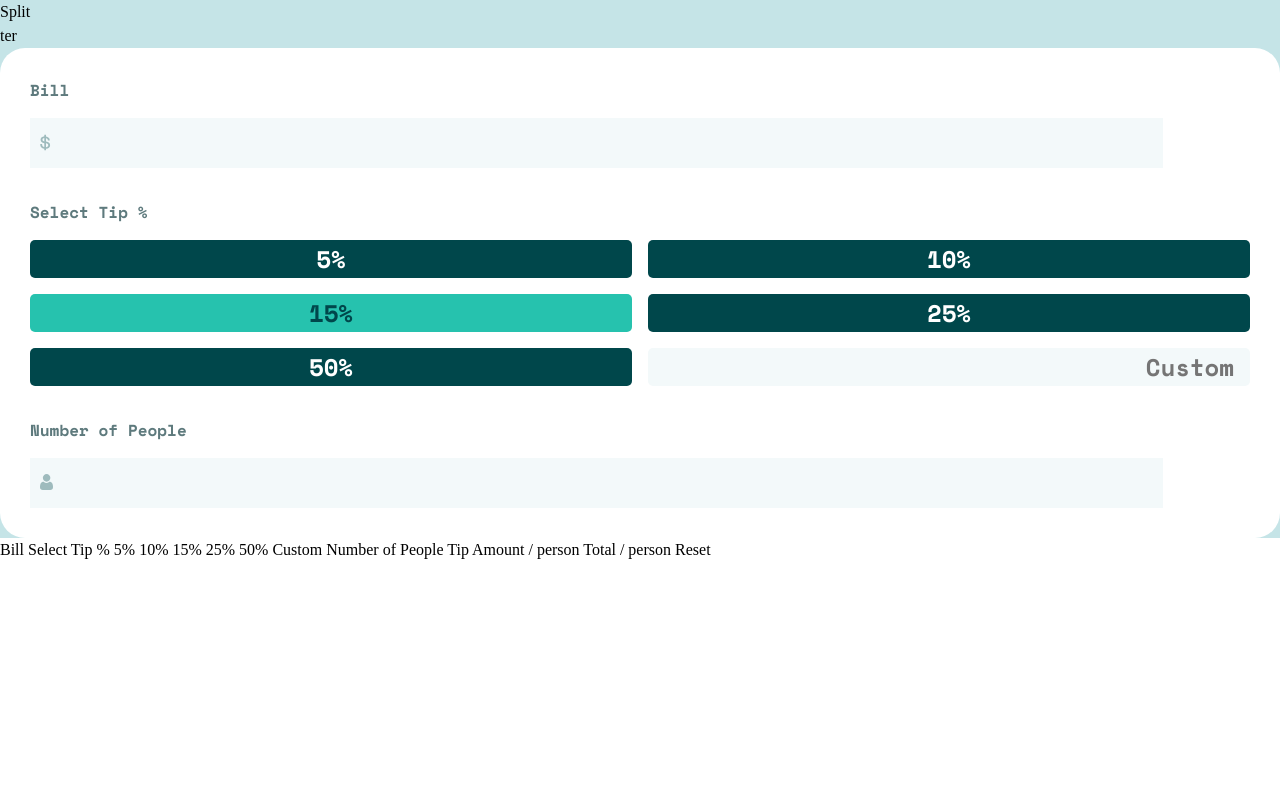
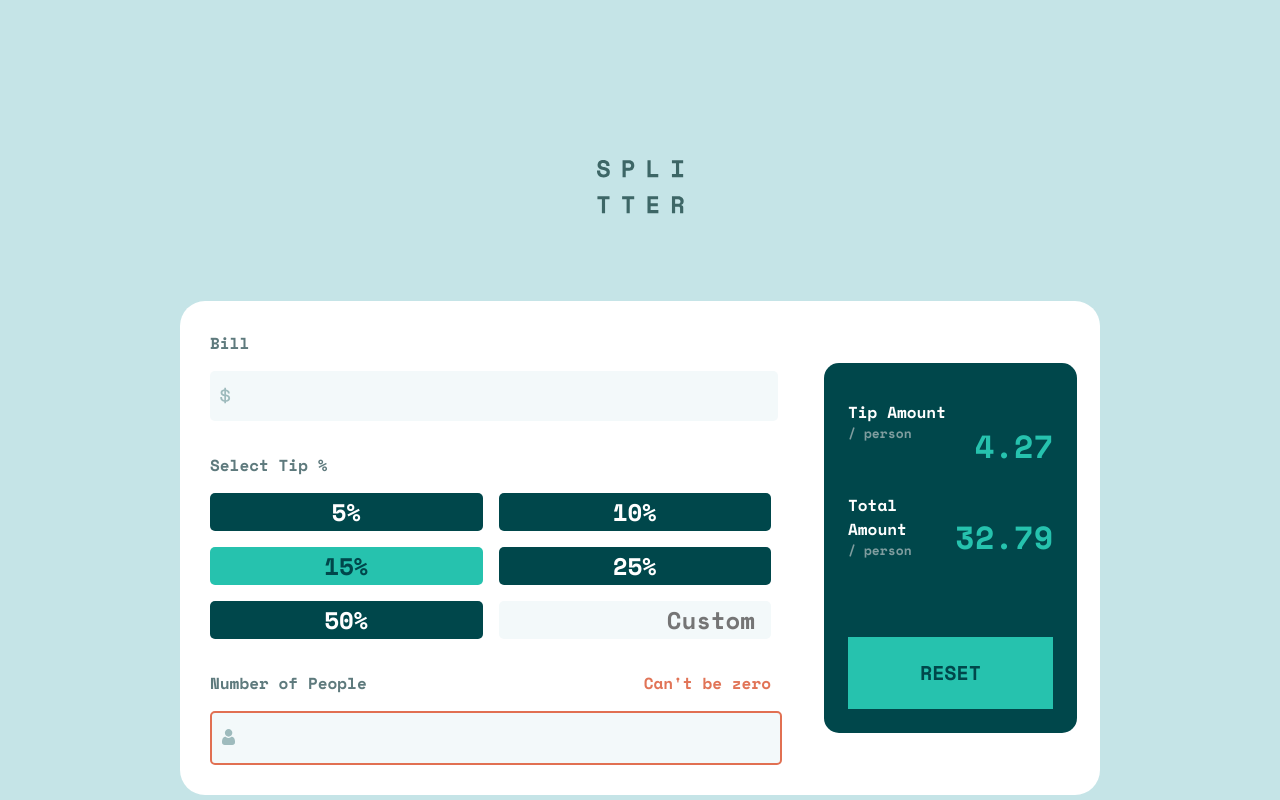
Before and after one commit to marcus-hill/tip-calculator, a plain HTML site: page index.html in a window 1280 px wide. Drawn offline with nearby package versions, Linux system fonts and the light colour scheme.

Commit message:
Complete JavaScript

```diff
--- a/index.html
+++ b/index.html
@@ -14,9 +14,10 @@
 </head>
 <body>
   <main>
-    <p>Split<br>ter</p>
+    <img src="images/logo.svg" class="splitter-title">
     <div class="tip-calculator-container">
       <form>
+        <div class="top">
           <div class="bill-section">
             <label for="bill-amount-input" class="bill-amount-label">Bill</label>
             <input type="number" class="input-box-tip bill" id="bill-amount-input" name="Bill">
@@ -25,52 +26,51 @@
           <div class="tip-section">
             <p class="select-tip-label">Select Tip %</p>
             <div class="tip-grid">
-            <input type="radio" name="tip" id="tip-amount-5" class="input-tip-amount">
+              <input type="radio" name="tip" id="tip-amount-5" class="input-tip-amount" value="5">
               <label for="tip-amount-5" class="input-tip-label">5%</label>
 
-            <input type="radio" name="tip" id="tip-amount-10" class="input-tip-amount">
+              <input type="radio" name="tip" id="tip-amount-10" class="input-tip-amount" value="10">
               <label for="tip-amount-10" class="input-tip-label">10%</label>
 
-            <input type="radio" name="tip" id="tip-amount-15" class="input-tip-amount" checked>
+              <input type="radio" name="tip" id="tip-amount-15" class="input-tip-amount" value="15" checked>
               <label for="tip-amount-15" class="input-tip-label">15%</label>
 
-            <input type="radio" name="tip" id="tip-amount-25" class="input-tip-amount">
+              <input type="radio" name="tip" id="tip-amount-25" class="input-tip-amount" value="25">
               <label for="tip-amount-25" class="input-tip-label">25%</label>
 
-            <input type="radio" name="tip" id="tip-amount-50" class="input-tip-amount">
+              <input type="radio" name="tip" id="tip-amount-50" class="input-tip-amount" value="50">
               <label for="tip-amount-50" class="input-tip-label">50%</label>
 
-            <input type="number" name="tip" id="tip-amount-custom" class="input-tip-custom" placeholder="Custom">
+              <input type="number" name="tipCustom" id="tip-amount-custom" class="input-tip-custom" placeholder="Custom">
+            </div>
           </div>
 
           <div class="number-people-section">
-            <label for="number-people-input" class="number-people-label">Number of People</label>
-            <input type="number" class="input-box-tip number-people" id="number-people-input" name="Number of people">
+            <div class="number-people-labels">
+              <label for="number-people-input" class="number-people-label number-people-text">Number of People</label>
+              <label for="number-people-input" class="number-people-label number-people-error error-visible" id="number-people-error">Can't be zero</label>
             </div>
 
+            <input type="number" class="input-box-tip number-people error-visible-border" id="number-people-input" name="Number of people">
+          </div>
+
+        </div>
+
+        <div class="total-section">
+          <div class="tip-amount-person-container">
+            <p class="tip-amount-title">Tip Amount</p>
+            <p class="tip-amount-text">/ person</p>
+          </div>
+          <p class="tip-amount-person tip-amount-total-text" id="tip-amount-person">4.27</p>
+          <div class="tip-amount-total-container">
+            <p class="tip-amount-title">Total Amount</p>
+            <p class="tip-amount-text">/ person</p>
+          </div>
+          <p class="tip-amount-total tip-amount-total-text" id="tip-amount-total">32.79</p>
+          <input type="submit" value="RESET" id="reset-form" class="submit-button">
         </div>
       </form>
     </div>
   </main>
-  Bill
-
-  Select Tip %
-  5%
-  10%
-  15%
-  25%
-  50%
-  Custom
-
-  Number of People
-
-  Tip Amount
-  / person
-
-  Total
-  / person
-
-  Reset
-
 </body>
 </html>
--- a/main.js
+++ b/main.js
@@ -0,0 +1,51 @@
+let billAmountInput = document.getElementById('bill-amount-input');
+let tipAmountText = document.getElementById('tip-amount-person');
+let tipAmountTotal = document.getElementById('tip-amount-total');
+let tipAmountCustom = document.getElementById('tip-amount-custom');
+let numberOfPeople = document.getElementById("number-people-input");
+let numberPeopleErrorMessage = document.getElementById("number-people-error");
+let numberPeopleInput = document.getElementById("number-people-input");
+
+const displayTipAmounts = () => {
+    let selectedRadio = document.querySelector('input[name="tip"]:checked');
+    if ((selectedRadio !== null | tipAmountCustom.value !== '') && numberOfPeople.value !== '' && billAmountInput.value !== '' && billAmountInput.value !== 0) {
+        let tip = (billAmountInput.value * ((tipAmountCustom.value !== '' ? tipAmountCustom.value : selectedRadio.value) / 100)).toFixed(2);
+
+        let tipPerPerson = (tip / numberOfPeople.value).toFixed(2);
+
+        tipAmountText.innerText = "$" + tip;
+        tipAmountTotal.innerText = "$" + tipPerPerson;
+    }
+};
+
+billAmountInput.addEventListener('input', function (evt) {
+    displayTipAmounts();
+});
+
+numberOfPeople.addEventListener('input', function (evt) {
+    if (numberOfPeople.value > 0) {
+        numberPeopleErrorMessage.classList.toggle("error-visible")
+        numberPeopleInput.classList.toggle("error-visible-border")
+        displayTipAmounts();
+    } else {
+        numberPeopleErrorMessage.classList.toggle("error-visible")
+        numberPeopleInput.classList.toggle("error-visible-border")
+    }
+});
+
+document.querySelectorAll("input[name='tip']").forEach((input) => {
+    if (billAmountInput.value !== null && billAmountInput.value !== 0) {
+        input.addEventListener('change', displayTipAmounts);
+    } else {
+        input.checked = false;
+    }
+});
+
+tipAmountCustom.addEventListener('input', function (evt) {
+    let selectedRadio = document.querySelector('input[name="tip"]:checked');
+    if (selectedRadio !== null) {
+        selectedRadio.checked = false
+    }
+
+    displayTipAmounts();
+});
--- a/style.css
+++ b/style.css
@@ -91,23 +91,39 @@ input[type=number] {
 
 /* Code: */
 
+.splitter-title {
+  padding-top: calc(50rem/16);
+  margin: auto;
+}
+
 main {
     background-color: #C5E4E7;
+    min-height: 100vh;
 }
 
 .tip-calculator-container {
     font-family: 'Space Mono', sans-serif;
     background-color: white;
-    padding: calc(30rem/16) calc(30rem/16);
+    padding: calc(30rem/16) 0;
     border-radius: 25px;
+    margin-top: calc(35rem/16);
 }
 
 .bill-section {
-    margin-bottom: calc(32rem/16);
+    margin: 0 calc(30rem/16) calc(32rem/16) calc(30rem/16);
 }
 
 .number-people-section {
-    margin-top: calc(32rem/16);
+    margin: calc(32rem/16) calc(30rem/16) 0 calc(30rem/16);
+}
+
+.number-people-labels {
+  display: flex;
+  justify-content: space-between;
+}
+
+.tip-section {
+  margin: 0 calc(30rem/16);
 }
 
 .bill-amount-label, .select-tip-label, .number-people-label {
@@ -134,11 +150,13 @@ main {
     font-size: calc(24rem/16);
     color: #00474B;
     font-weight: 600;
+    border-radius: 5px;
 }
 
 .input-box-tip:hover, .input-box-tip:active, .input-box-tip:focus {
     outline: none;
     border: none;
+    cursor: pointer;
 }
 
 .tip-grid {
@@ -177,6 +195,10 @@ main {
     font-weight: 600;
 }
 
+.input-tip-label:hover {
+  cursor: pointer;
+}
+
 .input-tip-custom {
     border: none;
     border-radius: 5px;
@@ -189,8 +211,99 @@ main {
     color: #00474B;
 }
 
-.input-tip-custom:hover, .input-tip-custom:focus, .input-tip-custom:active {
+.input-box-tip:hover, .input-box-tip:focus, .input-box-tip:active, .input-tip-custom:hover,  .input-tip-custom:focus, .input-tip-custom:active{
     outline: 2px solid #26C2AE;
     text-align: right;
+}
 
+.total-section {
+  margin: calc(32rem/16) calc(23rem/16);
+  display: grid;
+  grid-template-columns: 1fr 1fr;
+  grid-template-rows: repeat(1fr, 5);
+  background-color: #00474B;
+  padding: calc(37rem/16) calc(24rem/16) calc(24rem/16) calc(24rem/16);
+  border-radius: 15px;
 }
+
+.tip-amount-person-container {
+  grid-area: 1 / 1 / 3 / 2;
+}
+
+.tip-amount-person {
+  grid-area: 1 / 2 / 3 / 3;
+  align-self: center;
+  justify-self: end;
+}
+
+.tip-amount-total {
+  align-self: center;
+  justify-self: end;
+}
+
+.submit-button {
+  grid-area: 5 / 1 / 6 / 3;
+  margin-top: 2rem;
+  padding: calc(10rem/16) 0;
+  color: #00474B;
+  font-size: calc(20rem/16);
+  font-weight: 600;
+  background-color: #26C2AE;
+  border: none;
+  outline: none;
+}
+
+.submit-button:hover {
+  cursor: pointer;
+}
+
+.tip-amount-title {
+  font-weight: 600;
+  color: white;
+}
+
+.tip-amount-text {
+  font-weight: 600;
+  color: #7F9D9F;
+  font-size: calc(13rem/16);
+}
+
+.tip-amount-total-text {
+  color: #26C2AE;
+  font-size: calc(32rem/16);
+  font-weight: 700;
+}
+
+.number-people-error {
+  text-align: right;
+  display: none;
+  color: #E17457;
+}
+
+@media (min-width: 40rem) {
+  .splitter-title {
+    padding-top: calc(160rem/16);
+  }
+  .tip-calculator-container {
+    max-width: calc(920rem/16);
+    margin-top: calc(87rem/16);
+    margin-right: auto;
+    margin-left: auto;
+  }
+  .tip-calculator-container form {
+    display: flex;
+    flex-direction: row;
+  }
+
+  .input-box-tip {
+    width: 95%;
+  }
+
+  .error-visible {
+    display: block;
+  }
+
+  .error-visible-border {
+    border: 2px solid #E17052;
+  }
+}
```
Lines whose indentation alone changed are shown as unchanged.
